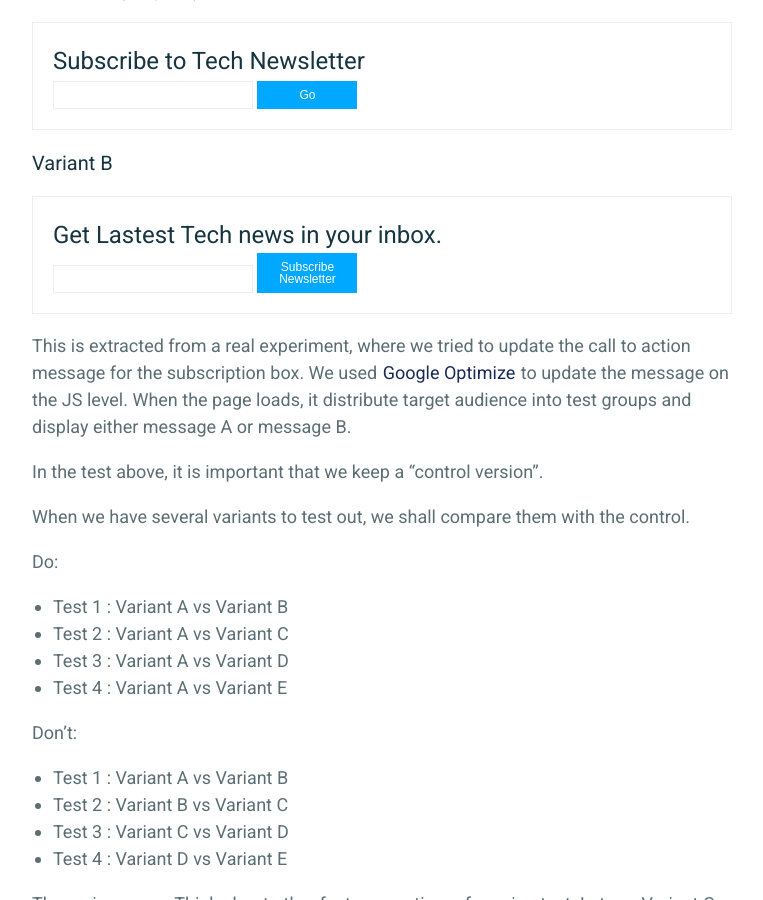
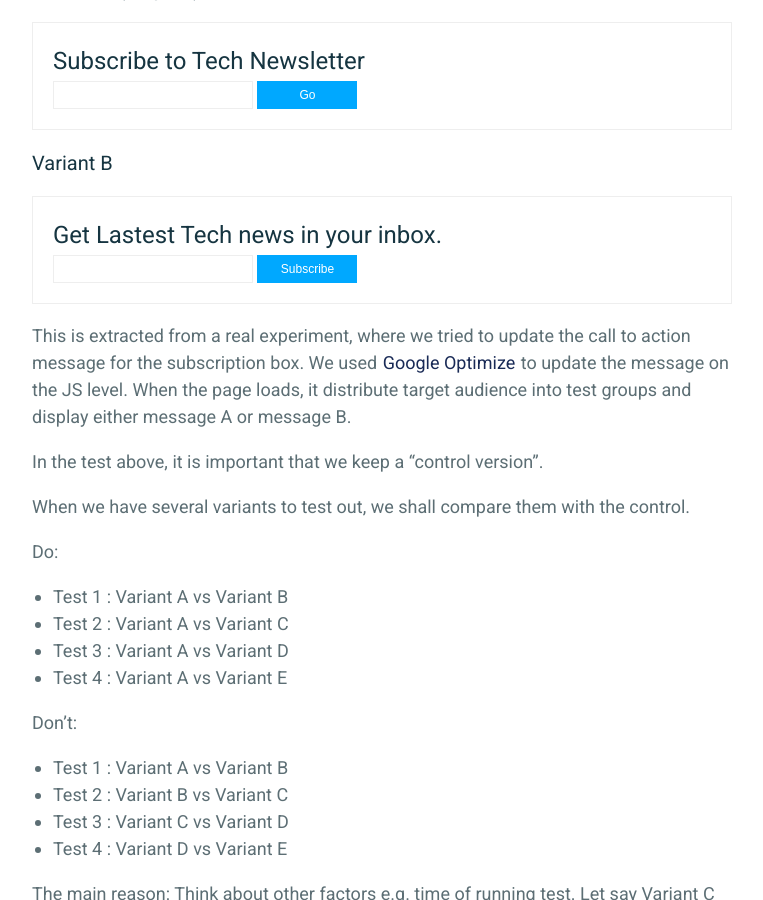
Before and after one commit to david90/paper, a Jekyll site: the page built from _posts/2019-07-23-ab-test-google-optimize.md, in a window 1280 px wide and 900 px high, scrolled down 2235 px. Shown: the whole window, without its empty margins (258-1021 px from the left). Built offline with Jekyll 4.4.1, drawn with Linux system fonts in a browser that asks for light colours; comment, search, counter and statistics services are not loaded.

Commit message:
Fix button overflow issue
Fix button overflow issue

```diff
--- a/_posts/2019-07-23-ab-test-google-optimize.md
+++ b/_posts/2019-07-23-ab-test-google-optimize.md
@@ -72,7 +72,7 @@ Here's an example below:
 <div class="email-demo-wrapper">
   <h2>Get Lastest Tech news in your inbox.</h2>
   <input type="email" />
-  <button>Subscribe Newsletter</button>
+  <button>Subscribe</button>
 </div>
 
 <style>
```
